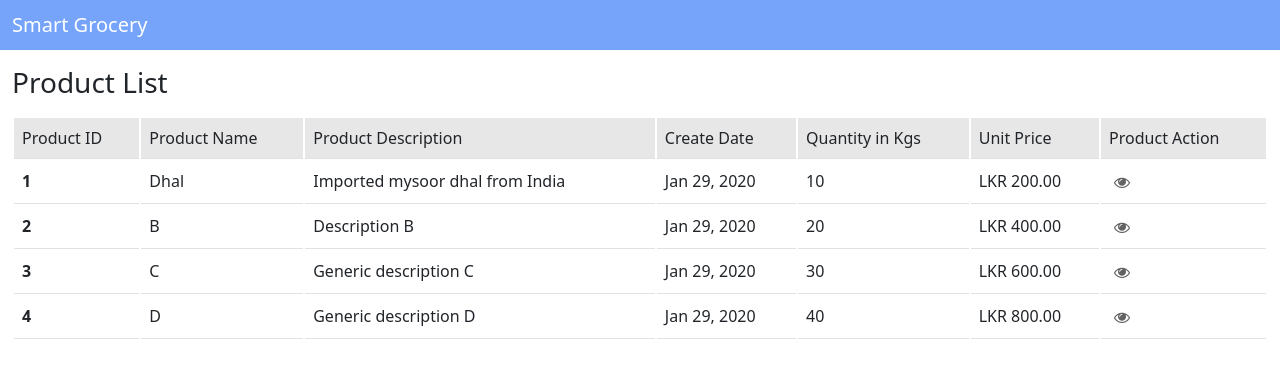
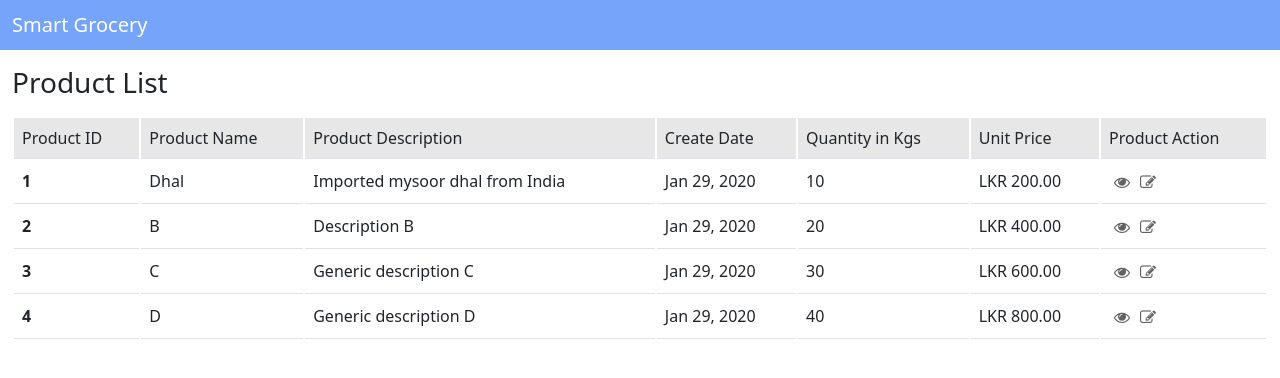
Before and after one commit to Damitha-t/Damitha-t.github.io, an Angular app in the folder smart_grocery_2.0/: page / in a window 1280 px wide. Shown: the top 378 px of the page. Built offline with nearby package versions, Linux system fonts and the light colour scheme.

Commit message:
Added icons

```diff
--- a/smart_grocery_2.0/src/app/components/products/products.component.html
+++ b/smart_grocery_2.0/src/app/components/products/products.component.html
@@ -26,7 +26,7 @@
                         <td>LKR 200.00</td>
                         <td>
                             <i class="fa fa-eye icon"></i>
-                            <i class="fa fa-pancil-square-o icon"></i>
+                            <i class="fa fa-pencil-square-o icon"></i>
                         </td>
                     </tr>
                     <tr>
@@ -38,7 +38,7 @@
                         <td>LKR 400.00</td>
                         <td>
                             <i class="fa fa-eye icon"></i>
-                            <i class="fa fa-pancil-square-o icon"></i>
+                            <i class="fa fa-pencil-square-o icon"></i>
                         </td>
                     </tr>
                     <tr>
@@ -50,7 +50,7 @@
                         <td>LKR 600.00</td>
                         <td>
                             <i class="fa fa-eye icon"></i>
-                            <i class="fa fa-pancil-square-o icon"></i>
+                            <i class="fa fa-pencil-square-o icon"></i>
                         </td>
                     </tr>
                     <tr>
@@ -62,7 +62,7 @@
                         <td>LKR 800.00</td>
                         <td>
                             <i class="fa fa-eye icon"></i>
-                            <i class="fa fa-pancil-square-o icon"></i>
+                            <i class="fa fa-pencil-square-o icon"></i>
                         </td>
                     </tr>
                 </tbody>
```
